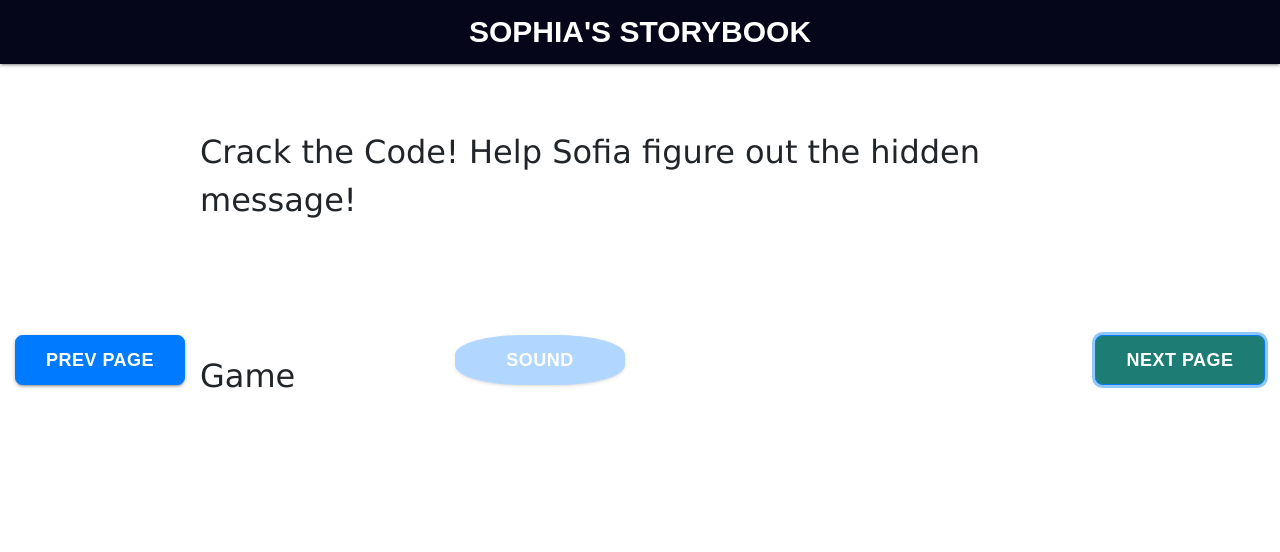
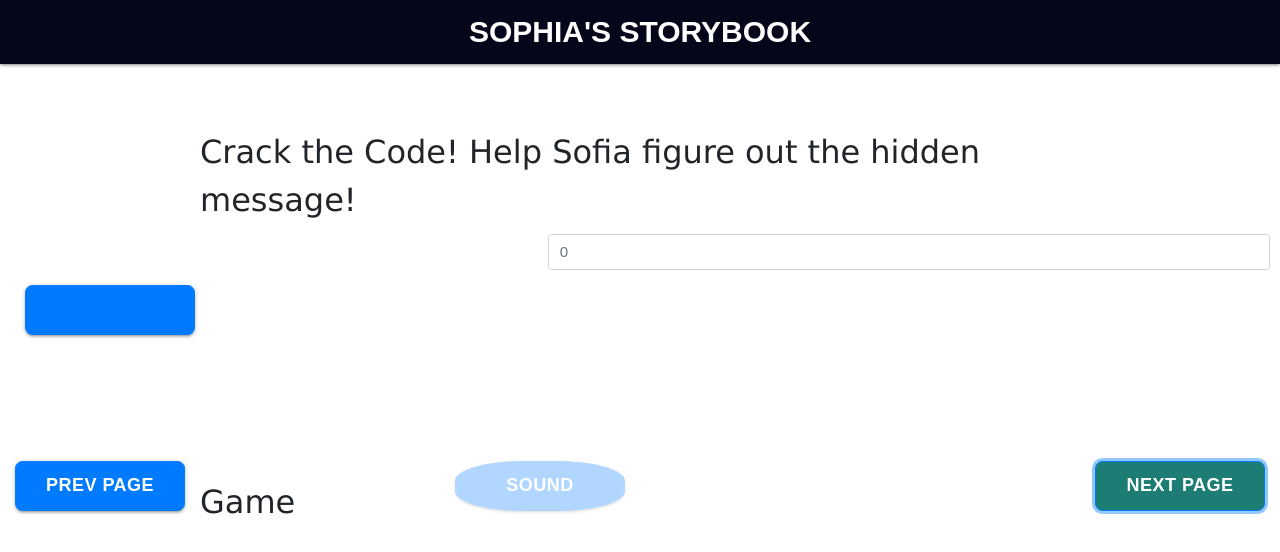
Before and after one commit to evolvednight/GUSS, a React (Create React App) app in the folder sophia/: page /Page22 in a window 1280 px wide. Shown: the top 552 px of the page. Built offline with nearby package versions, Linux system fonts and the light colour scheme.

Commit message:
Initial sound button commit to play mp3

```diff
--- a/sophia/src/components/Pages/Page_1.js
+++ b/sophia/src/components/Pages/Page_1.js
@@ -3,6 +3,7 @@ import Image from "./Sofia_Images/Page_1.JPG";
 import { Link } from "react-router-dom";
 import { Button } from "react-bootstrap";
 import "./Page.css";
+
 
 class Page1 extends Component {
   handleKeyPress = e => {
--- a/sophia/src/components/Pages/Page_22.js
+++ b/sophia/src/components/Pages/Page_22.js
@@ -1,7 +1,23 @@
 import React, { Component } from "react";
-import { Button } from "react-bootstrap";
+import { Button, Form, Row, Col } from "react-bootstrap";
 import { Link } from "react-router-dom";
+
 class Page22 extends Component {
+  constructor(props) {
+    super(props);
+    this.state = {
+      answer: "Wow",
+      play: false,
+      pause: true,
+    }
+    this.url= "../Pages/Sounds/press.mp3";
+    this.audio = new Audio(this.url);
+  }
+  play = () => {
+    this.setState({ play: true, pause: false });
+    this.audio.play();
+    }
+
   handleKeyPress = e => {
     let buttonName = e.target.className;
     let buttonNameSplit = buttonName.split(" ");
@@ -21,12 +37,39 @@ class Page22 extends Component {
       }
     }
   };
+
+  handleInputChange = e => {
+    this.setState({
+      [e.target.name]: e.target.value
+    });
+  };
+
   render() {
     return (
       <div className="Page22">
         <div className="text">
           Crack the Code! Help Sofia figure out the hidden message!
         </div>
+
+        <Form style={{ margin: "10px" }} text="white">
+          <Form.Group as={Row} controlId="formHorizontalEmail">
+            <Form.Label column sm="5">
+              <font color="white">Answer: </font>
+            </Form.Label>
+            <Col sm="7">
+              <Form.Control
+                type=""
+                placeholder="0"
+                name="answer"
+                onChange={this.handleInputChange}
+              />
+            </Col>
+          </Form.Group>
+          <Button
+          onClick = {this.check}
+          >
+          </Button>
+        </Form>
 
         <div className="text">Game</div>
         <Link to="/page21" style={{ textDecoration: "none" }}>
@@ -48,7 +91,7 @@ class Page22 extends Component {
             Next Page
           </Button>
         </Link>
-        <Button onKeyDown={this.handleKeyPress} ref="sound" className="sound">
+        <Button onClick={this.play} ref="sound" className="sound">
           sound
         </Button>
       </div>
```
Also changed, not shown: 2 other files (tests, documents, lock files or other folders).
